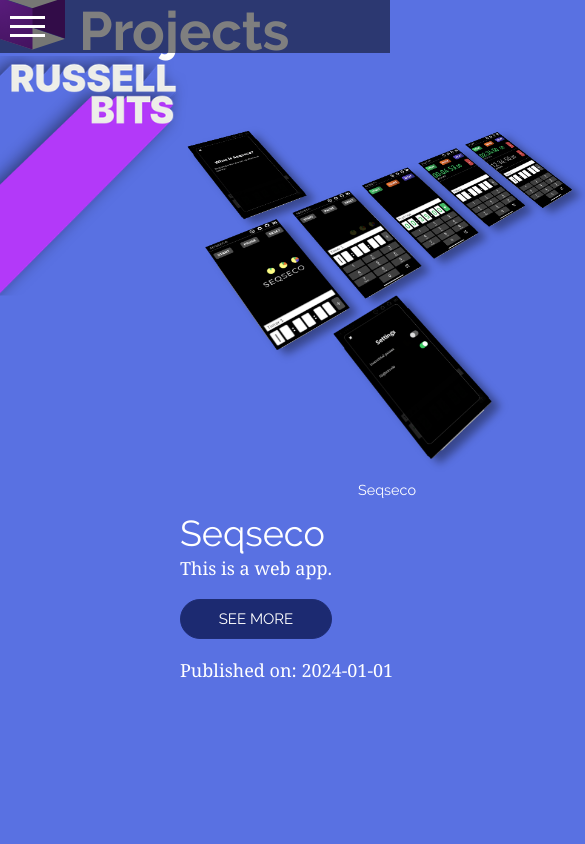
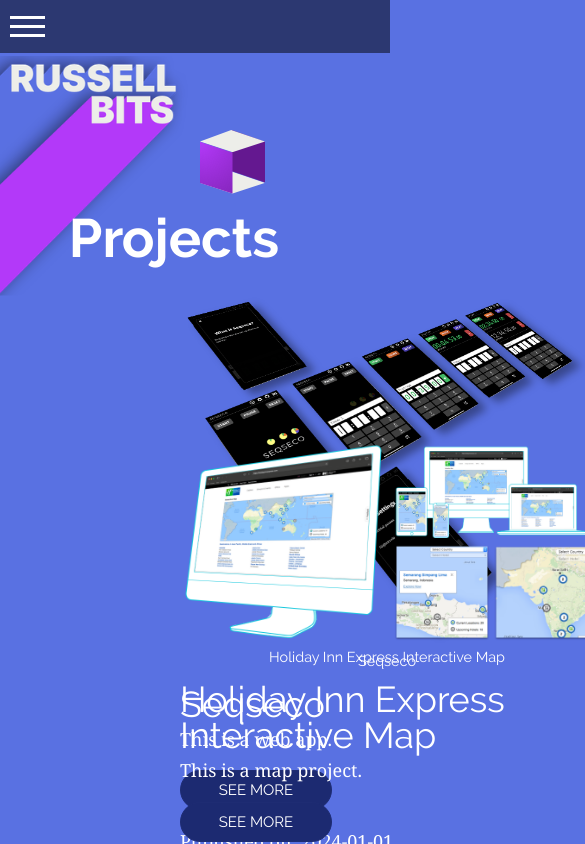
Before and after one commit to russellbits/russellbits.com, a SvelteKit app: page /projects in a window 390 px wide. Shown: the top 844 px of the page, 585 px wide, since content can reach past the window. Built offline with nearby package versions, Linux system fonts and the light colour scheme.

Commit message:
Design: progress on responsive page layouts.

```diff
--- a/src/lib/components/BlogPost.svelte
+++ b/src/lib/components/BlogPost.svelte
@@ -16,11 +16,11 @@
 		<p class="publicationDate">{publicationDate}</p>
 		<p>{summary}</p>
 		<Button label="read more" url={link} style="small" />
-		<div class="taglist">
+		<!-- <div class="taglist">
 			<Tag name="Supabase" />
 			<Tag name="HTML 5" />
 			<Tag name="Javascript" />
-		</div>
+		</div> -->
 	</div>
 </div>
 
@@ -62,7 +62,17 @@
 		height: 100%;
 		object-fit: cover;
 	}
-	.taglist {
+	/* .taglist {
 		margin-top: 10px;
+	} */
+	@media only screen and (max-width: 768px) {
+		.post {
+			flex-direction: row;
+		}
+		img {
+			width: 50%;
+			height: 50%;
+			object-fit: cover;
+		}
 	}
 </style>
--- a/src/lib/components/Header.svelte
+++ b/src/lib/components/Header.svelte
@@ -195,7 +195,7 @@
 		background-color: rgba(0, 0, 0, 0.5);
 	}
 
-	ul.mobile-menu > ul {
+	ul.mobile-menu {
 		display: flex;
 		flex-direction: column;
 		align-items: center;
@@ -205,6 +205,7 @@
 	ul.mobile-menu > li {
 		//flex-grow: 1;
 		text-align: center;
+		width: 100%;
 		padding: 10px;
 		margin: 0;
 		border-bottom: 1px solid white;
--- a/src/lib/styles/house.scss
+++ b/src/lib/styles/house.scss
@@ -37,8 +37,8 @@
 }
 
 /* MDSVEX VARIABLE */
-:root {
-}
+// :root {
+// }
 
 * {
 	font-size: 18px;
--- a/src/routes/blog/+page.svelte
+++ b/src/routes/blog/+page.svelte
@@ -5,17 +5,17 @@
 	import BlogSidebar from '$lib/components/BlogSidebar.svelte';
 </script>
 
+<div class="title">
+	<h1 class="intro">
+		<img src="/images/cube-mauve-large.png" width="65" height="65" alt="Mauve Cube" />Blog
+	</h1>
+</div>
+
 <main>
-	<div class="column title">
-		<h1 class="intro">
-			<img src="/images/cube-mauve-large.png" width="65" height="65" alt="Mauve Cube" />Blog
-		</h1>
-	</div>
-
 	<!--<div class="column" />-->
-	<div class="column sidebar">
+	<!-- <div class="column sidebar">
 		<BlogSidebar />
-	</div>
+	</div> -->
 
 	<div class="column content">
 		{#each data.posts as post}
@@ -40,21 +40,25 @@
 		padding: 0;
 		/* background-color: rgba(255, 0, 0, 0.4); */
 	}
-	h1 {
+
+	.title {
+		position: relative;
+		top: 4em;
+		right: 10vw;
+		padding: 2em;
+		margin: 2em;
+	}
+	.title h1 {
 		text-align: right;
 	}
-	.title {
-		grid-column-start: 1;
-		grid-column-end: 5;
-		text-align: center;
-	}
-	.column {
-		/* background-color: rgba(255, 0, 0, 0.2); */
-	}
-	.sidebar {
+	/*.column {
+		 background-color: rgba(255, 0, 0, 0.2);
+	}*/
+
+	/* .sidebar {
 		grid-column-start: 1;
 		grid-column-end: 2;
-	}
+	} */
 	.content {
 		grid-column-start: 2;
 		grid-column-end: 5;
@@ -62,4 +66,15 @@
 	/* .taglist {
 		margin-top: 10px;
 	} */
+	@media only screen and (max-width: 768px) {
+		main {
+			grid-template-columns: repeat(1, 1fr);
+			grid-template-rows: 8em 40em 40em;
+		}
+	}
+
+	/* .sidebar {
+		grid-column-start: 1;
+		grid-column-end: 1;
+	} */
 </style>
--- a/src/routes/lab/+page.svelte
+++ b/src/routes/lab/+page.svelte
@@ -4,13 +4,13 @@
 	import Experiment from '$lib/components/Experiment.svelte';
 </script>
 
+<div class="title">
+	<h1 class="intro">
+		<img src="/images/cube-mauve-large.png" width="65" height="65" alt="Mauve Cube" />Lab
+	</h1>
+</div>
+
 <main>
-	<div class="column title">
-		<h1 class="intro">
-			<img src="/images/cube-mauve-large.png" width="65" height="65" alt="Mauve Cube" />Lab
-		</h1>
-	</div>
-
 	{#each data.experiments as experiment}
 		<div class="experiments">
 			<Experiment
@@ -32,15 +32,18 @@
 		margin: 60px 10em 0 10em;
 		padding: 0;
 	}
-	h1 {
+
+	.title {
+		position: relative;
+		top: 4em;
+		right: 10vw;
+		padding: 2em;
+		margin: 2em;
+	}
+	.title h1 {
 		text-align: right;
 	}
-	.title {
-		grid-column-start: 1;
-		grid-column-end: 5;
-		text-align: right;
-		margin: 0 3em 2em 0;
-	}
+
 	/*.column {
 		 background-color: rgba(255, 0, 0, 0.2);
 	}*/
--- a/src/routes/projects/+page.svelte
+++ b/src/routes/projects/+page.svelte
@@ -35,6 +35,14 @@
 		/* background-color: rgba(255, 0, 0, 0.4); */
 	}
 	.title {
+		position: relative;
+		top: 4em;
+		right: 10vw;
+		padding: 2em;
+		margin: 2em;
+	}
+	.title h1 {
+		text-align: right;
 	}
 	/* .column {
 		background-color: rgba(255, 0, 0, 0.2);
@@ -51,15 +59,10 @@
 		margin-top: 10px;
 	} */
 	/* Portrait */
-	@media only screen and (min-device-width: 375px) and (max-device-width: 812px) and (-webkit-min-device-pixel-ratio: 3) and (orientation: portrait) {
+	@media only screen and (max-width: 768px) {
 		main {
-			display: grid;
 			grid-template-columns: repeat(1, 1fr);
-			grid-column-gap: 0;
-			grid-template-rows: 40em;
-			margin: 60px 0 0 0;
-			padding: 0;
-			/* background-color: rgba(255, 0, 0, 0.4); */
+			grid-template-rows: 8em 40em 40em;
 		}
 	}
 </style>
```
